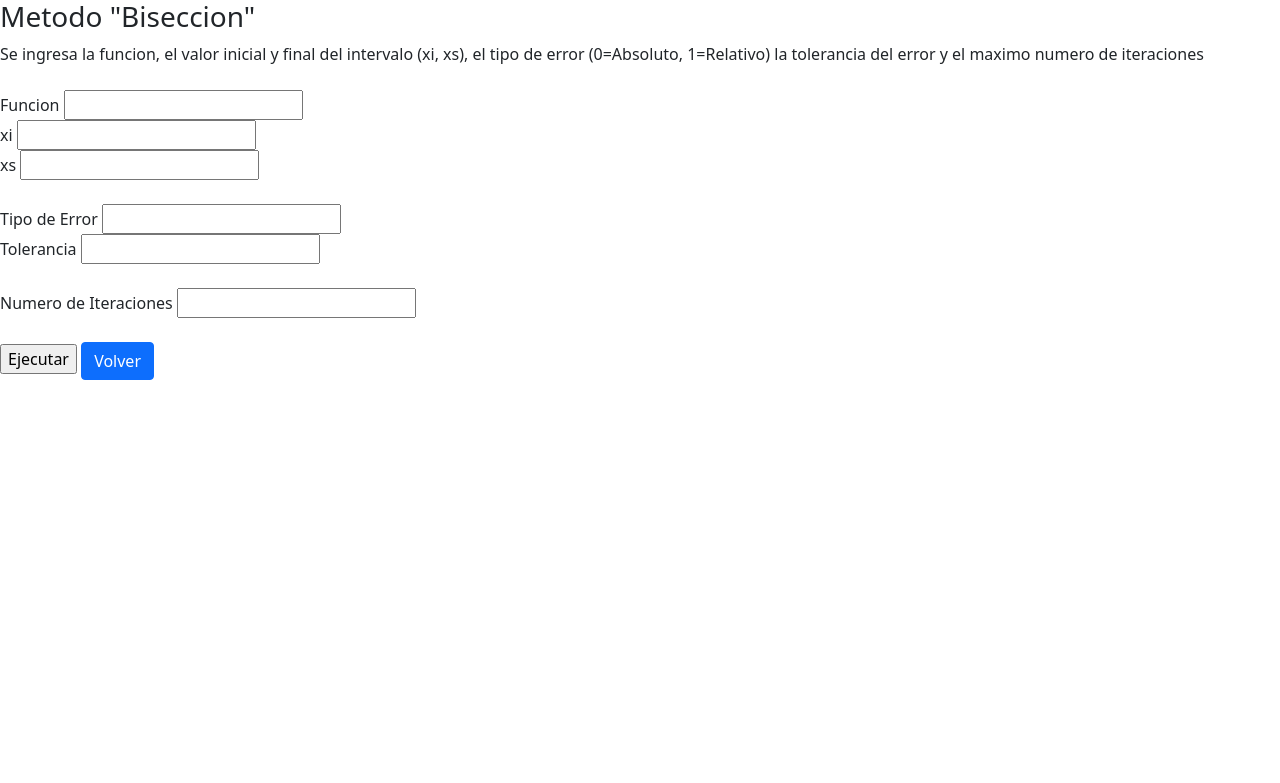
After one commit to esneiderzapata/AN-AnalisisNumerico-, a Django app: template AnalisisNumerico/templates/biseccion.html in a window 1280 px wide. The commit adds this page. Shown: the top 783 px of the page. Run offline with Django 4.2, Linux system fonts and the light colour scheme; the template is opened without the code that fills it, so the values that code supplies are empty.

Commit message:
Biseccion Incompleto

```diff
--- /dev/null
+++ b/AnalisisNumerico/templates/biseccion.html
@@ -0,0 +1,46 @@
+<head>
+	<link
+	href="https://cdn.jsdelivr.net/npm/bootstrap@5.1.3/dist/css/bootstrap.min.css" rel="stylesheet"
+	integrity="sha384-1BmE4kWBq78iYhFldvKuhfTAU6auU8tT94WrHftjDbrCEXSU1oBoqyl2QvZ6jIW3" crossorigin="anonymous">
+</head>
+
+<html lang="en">
+<head>
+	<meta charset="UTF-8">
+	<meta name="viewport" content="width=device.width, initial-scale=1.0">
+	<meta http-equiv="X-UA-Compatible" content="ie-edge">
+	<tittle> <h3>Metodo "Biseccion"</h3> </tittle>
+</head>
+
+Se ingresa la funcion, el valor inicial y final del intervalo (xi, xs), el tipo de error (0=Absoluto, 1=Relativo) la tolerancia del error y el maximo numero de iteraciones  <br><br>
+
+<body>
+<form action="" method="post" enctype="multipart/form-data">
+	{% csrf_token %}
+
+	<label>Funcion</label>
+	<input type="text" name="txtFUN" id="txtFUN"> <br>
+
+	<label>xi</label>
+	<input type="number" name="txtXI" id="txtXI"> <br>
+
+	<label>xs</label>
+	<input type="number" name="txtXS" id="txtXS"> <br><br>
+
+	<label>Tipo de Error</label>
+	<input type="number" name="txtTYPE" id="txtTYPE"> <br>
+
+	<label>Tolerancia</label>
+	<input type="text" name="txtTOL" id="txtTOL"> <br><br>
+
+	<label>Numero de Iteraciones</label>
+	<input type="number" name="txtITER" id="txtITER"> <br><br>
+
+	<input type="submit" value="Ejecutar">
+
+    <a href='/methods' class="btn btn-primary">
+    Volver
+</form>
+
+</body>
+</html>
--- a/AnalisisNumerico/templates/home.html
+++ b/AnalisisNumerico/templates/home.html
@@ -4,3 +4,6 @@
 
 <h1>Proyecto Final de Analisis Numerico</h1>
 <h2>Por: {{name}}</h2>
+
+<a href='/methods' class="btn btn-primary">
+Empezar
--- a/django_project/urls.py
+++ b/django_project/urls.py
@@ -25,6 +25,7 @@ urlpatterns = [
     path('', ANviews.home),
     path('about/', ANviews.about),
     path('methods/', ANviews.methods),
+    path('Biseccion/', ANviews.biseccion),
 ]
 
 urlpatterns += static(settings.MEDIA_URL, document_root=settings.MEDIA_ROOT)
```
Also changed, not shown: AnalisisNumerico/views.py (+24 -0 lines).
